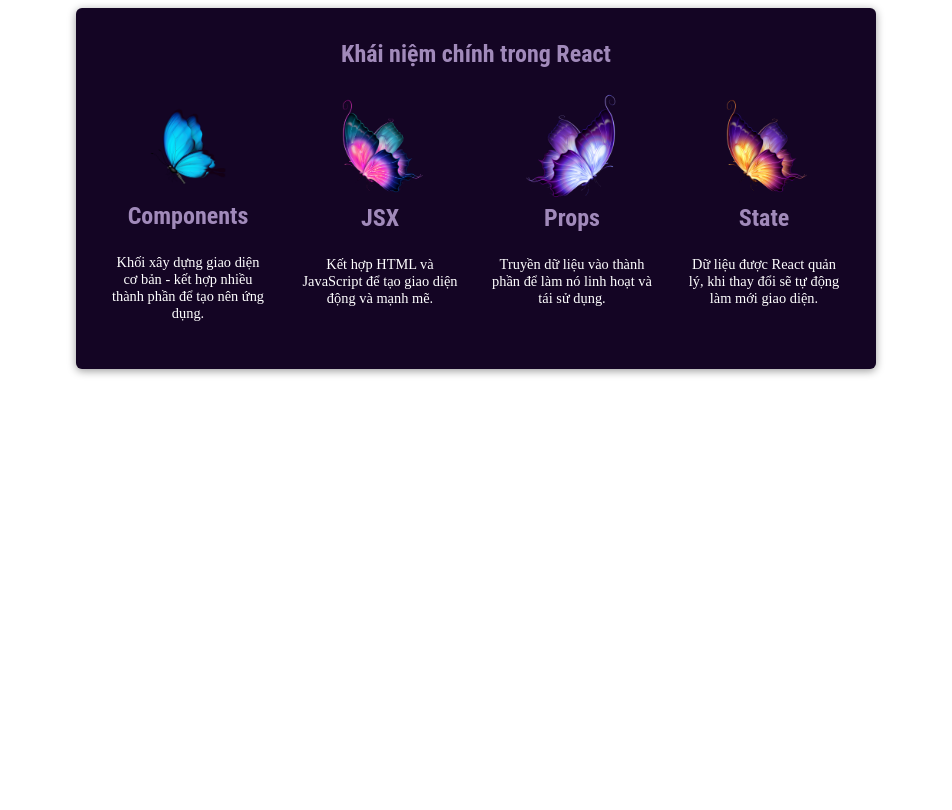
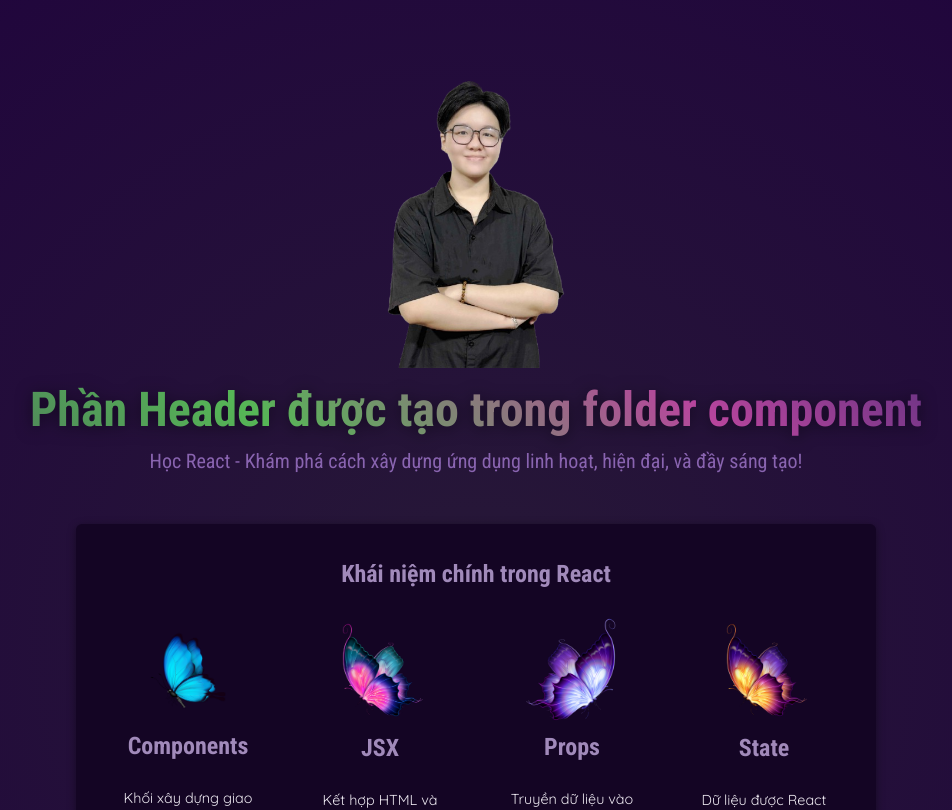
Before and after one commit to ACE2209/ReactJS-and-NextJS, a React (Vite) app: page / in a window 1280 px wide. Shown: the top 810 px of the page, without its empty margins (164-1116 px from the left). Built offline with nearby package versions, Linux system fonts and the light colour scheme.

Commit message:
update second

```diff
--- /dev/null
+++ b/data.js
@@ -0,0 +1,29 @@
+// dữ liệu của bài 3
+import pic1 from "./src/assets/pic1.png";
+import pic2 from "./src/assets/pic2.png";
+import pic3 from "./src/assets/pic3.png";
+import pic4 from "./src/assets/pic4.png";
+
+export const myData = [
+    {
+        //key : value
+        image: pic1,
+        title: "Components",
+        desc: "Khối xây dựng giao diện cơ bản - kết hợp nhiều thành phần để tạo nên ứng dụng.",
+    },
+    {
+        image: pic2,
+        title: "JSX",
+        desc: "Kết hợp HTML và JavaScript để tạo giao diện động và mạnh mẽ.",
+    },
+    {
+        image: pic3,
+        title: "Props",
+        desc: "Truyền dữ liệu vào thành phần để làm nó linh hoạt và tái sử dụng.",
+    },
+    {
+        image: pic4,
+        title: "State",
+        desc: "Dữ liệu được React quản lý, khi thay đổi sẽ tự động làm mới giao diện.",
+    },
+];
--- a/src/App.jsx
+++ b/src/App.jsx
@@ -1,5 +1,7 @@
 // import Output from "./bai/1/bai1";
-import Output from "./bai/2/bai2";
+// import Output from "./bai/2/bai2";
+// import Output from "./bai/3/bai3";
+import Output from "./page/OutputComponent";
 
 function App() {
   return (
--- /dev/null
+++ b/src/components/Header/Header.css
@@ -0,0 +1,26 @@
+header {
+  text-align: center;
+  margin: 3rem 0;
+}
+
+header img {
+  width: 15rem;
+  object-fit: cover;
+}
+
+header h1 {
+  margin: 0;
+  font-family: "Roboto Condensed", sans-serif;
+  font-size: 3rem;
+  background: linear-gradient(40deg, #4b695d, #56b656, #b7459d, #362773);
+  -webkit-background-clip: text;
+  -webkit-text-fill-color: transparent;
+  filter: drop-shadow(0 2px 8px rgba(0, 0, 0, 0.5));
+}
+
+header p {
+  margin: 0;
+  font-size: 1.25rem;
+  color: #8964b0;
+  font-family: "Roboto Condensed", sans-serif;
+}
--- /dev/null
+++ b/src/components/Header/Header.jsx
@@ -0,0 +1,19 @@
+import logo from "../../assets/logo.png";
+import "./Header.css";
+
+function Header() {
+  return (
+    <>
+      <header>
+        <img src={logo} alt="Tự Học" />
+        <h1>Phần Header được tạo trong folder component</h1>
+        <p>
+          Học React - Khám phá cách xây dựng ứng dụng linh hoạt, hiện đại, và
+          đầy sáng tạo!
+        </p>
+      </header>
+    </>
+  );
+}
+
+export default Header;
--- /dev/null
+++ b/src/components/MainContent.jsx
@@ -0,0 +1,19 @@
+import PropTypes from "prop-types";
+
+function MainContent({image, title, desc}) {
+  return (
+    <li>
+      <img src={image} alt={title} />
+      <h2>{title}</h2>
+      <p>{desc}</p>
+    </li>
+  );
+}
+
+MainContent.propTypes = {
+  image: PropTypes.string.isRequired,
+  title: PropTypes.string.isRequired,
+  desc: PropTypes.string,
+};
+
+export default MainContent;
--- a/src/index.css
+++ b/src/index.css
@@ -1,3 +1,24 @@
+@import url("https://fonts.googleapis.com/css2?family=Quicksand:wght@400;700&family=Roboto+Condensed:wght@400;700&display=swap");
+
+* {
+  box-sizing: border-box;
+}
+
+html {
+  font-family: "Quicksand", sans-serif;
+  line-height: 1.5;
+
+  color: #ebe7ef;
+  background: radial-gradient(#271937, #20043d);
+
+  font-synthesis: none;
+  text-rendering: optimizeLegibility;
+  -webkit-font-smoothing: antialiased;
+  -moz-osx-font-smoothing: grayscale;
+  -webkit-text-size-adjust: 100%;
+  min-height: 80rem;
+}
+
 main {
   width: 90%;
   max-width: 50rem;
@@ -34,7 +55,6 @@
 }
 
 #core-concepts li img {
-
   width: 6rem;
   object-fit: cover;
 }
@@ -45,7 +65,6 @@
 
 #core-concepts li p {
   font-size: 0.9rem;
-  color: white;
 }
 
 #examples {
--- /dev/null
+++ b/src/page/OutputComponent.jsx
@@ -0,0 +1,24 @@
+import MainContent from "../components/MainContent.jsx";
+import Header from "../components/Header/Header.jsx";
+import {myData} from "../../data.js";
+
+function Output() {
+  return (
+    <>
+      <Header />
+      <main>
+        <section id="core-concepts">
+          <h2>Khái niệm chính trong React</h2>
+          <ul>
+            <MainContent {...myData[0]} />
+            <MainContent {...myData[1]} />
+            <MainContent {...myData[2]} />
+            <MainContent {...myData[3]} />
+          </ul>
+        </section>
+      </main>
+    </>
+  );
+}
+
+export default Output;
```
Also changed, not shown: src/bai/3/bai3.jsx (added, +42 -0 lines), src/assets/logo.png (added).
